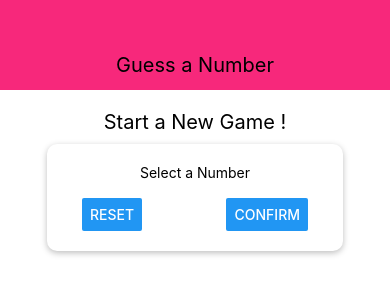
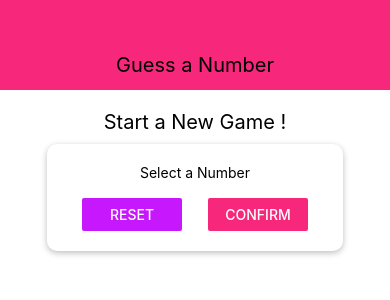
Before and after one commit to Aemonicus/rn-guess-a-number-app, a React Native app: screen / in a window 390 px wide. Shown: the top 300 px of the page. Built offline with nearby package versions, Linux system fonts and the light colour scheme.

Commit message:
factoring card component and colors

```diff
--- /dev/null
+++ b/components/Card.js
@@ -0,0 +1,21 @@
+import React from 'react'
+import { View, StyleSheet } from 'react-native'
+
+const Card = ({ children, style }) => {
+  return <View style={{ ...styles.card, ...style }}>{children}</View>
+}
+
+const styles = StyleSheet.create({
+  card: {
+    shadowColor: "black",
+    shadowOffset: { width: 0, height: 2 },
+    shadowRadius: 6,
+    shadowOpacity: 0.26,
+    backgroundColor: "white",
+    elevation: 5,
+    padding: 20,
+    borderRadius: 10
+  }
+})
+
+export default Card
--- a/components/Header.js
+++ b/components/Header.js
@@ -1,5 +1,8 @@
 import React from 'react'
 import { View, Text, StyleSheet } from 'react-native'
+
+import Colors from '../constants/colors'
+
 
 const Header = ({ title }) => {
   return (
@@ -16,7 +19,7 @@ const styles = StyleSheet.create({
     width: "100%",
     height: 90,
     paddingTop: 40,
-    backgroundColor: "#f7287b",
+    backgroundColor: Colors.primary,
     alignItems: "center",
     justifyContent: "center",
   },
--- /dev/null
+++ b/constants/colors.js
@@ -0,0 +1,4 @@
+export default {
+  primary: "#f7287b",
+  secondary: "#c717fc"
+}
--- a/screens/StartGameScreen.js
+++ b/screens/StartGameScreen.js
@@ -1,18 +1,25 @@
 import React from 'react'
 import { View, StyleSheet, Text, TextInput, Button } from 'react-native'
+
+import Card from '../components/Card'
+import Colors from '../constants/colors'
 
 const StartGameScreen = () => {
   return (
     <View style={styles.screen}>
       <Text style={styles.title}>Start a New Game !</Text>
-      <View style={styles.inputContainer}>
+      <Card style={styles.inputContainer}>
         <Text>Select a Number</Text>
         <TextInput />
         <View style={styles.buttonContainer}>
-          <Button title="Reset" onPress={() => { }} />
-          <Button title="Confirm" onPress={() => { }} />
+          <View style={styles.button}>
+            <Button title="Reset" color={Colors.secondary} onPress={() => { }} />
+          </View>
+          <View style={styles.button}>
+            <Button title="Confirm" color={Colors.primary} onPress={() => { }} />
+          </View>
         </View>
-      </View>
+      </Card>
     </View>
   )
 }
@@ -31,20 +38,15 @@ const styles = StyleSheet.create({
     width: 300,
     maxWidth: "80%",
     alignItems: "center",
-    shadowColor: "black",
-    shadowOffset: { width: 0, height: 2 },
-    shadowRadius: 6,
-    shadowOpacity: 0.26,
-    backgroundColor: "white",
-    elevation: 5,
-    padding: 20,
-    borderRadius: 10
   },
   buttonContainer: {
     flexDirection: "row",
     width: "100%",
     justifyContent: "space-between",
     paddingHorizontal: 15
+  },
+  button: {
+    width: 100
   }
 })
 
```
